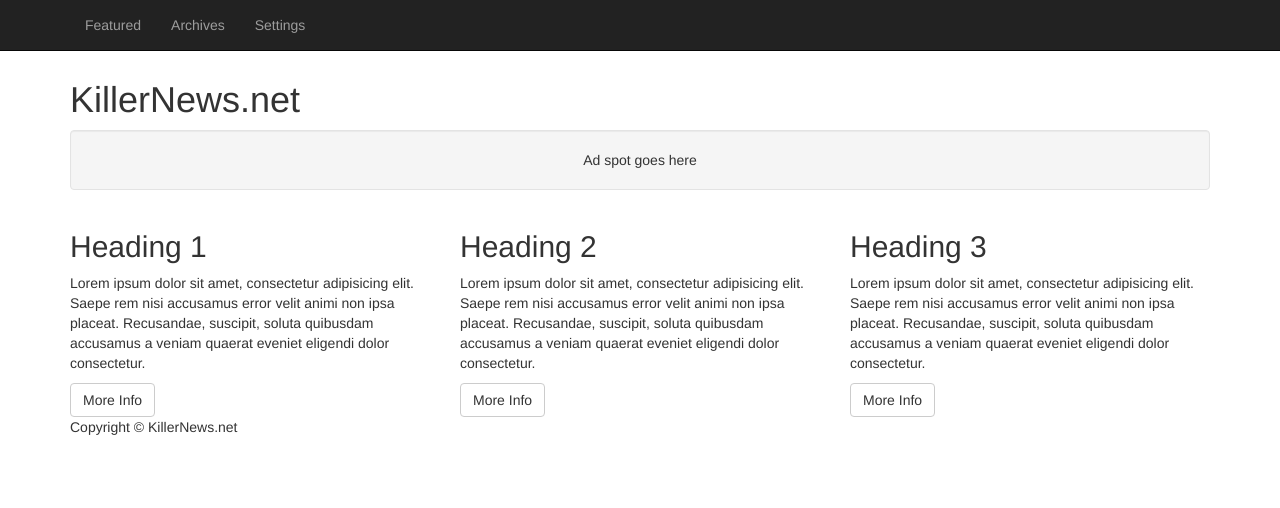
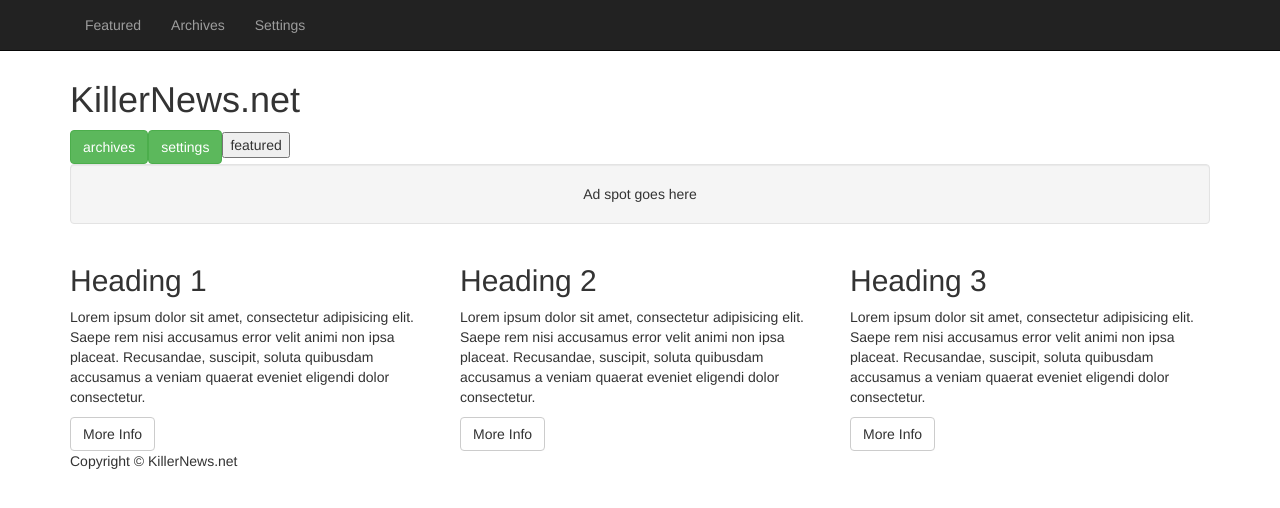
Before and after one commit to johnww7/my-website-proj, a React (Create React App) app in the folder react-tutorial/: page / in a window 1280 px wide. Shown: the top 508 px of the page. Built offline with nearby package versions, Linux system fonts and the light colour scheme.

Commit message:
Trying to get route to work like in tutorial vid

```diff
--- a/react-tutorial/src/index.js
+++ b/react-tutorial/src/index.js
@@ -1,17 +1,13 @@
 import React from 'react';
 import ReactDOM from 'react-dom';
-import {BrowserRouter as Router, Route, Link } from 'react-router-dom';
+import {BrowserRouter as Router, Route, Switch } from 'react-router-dom';
 
-import {Layout} from "./pages/Layout";
-import {Featured} from "./pages/Featured";
-import {Archives} from "./pages/Archives";
-import {Settings} from "./pages/Settings";
+import {App} from "./pages/App";
+
 
 const app = document.getElementById('app');
 ReactDOM.render(
   <Router>
-    <Route path="/" component={Layout}>
-
-    </Route>
+    <App />
   </Router>,
   app);
--- /dev/null
+++ b/react-tutorial/src/pages/App.js
@@ -0,0 +1,22 @@
+import React from 'react';
+import {BrowserRouter as Router, Route, Switch } from 'react-router-dom';
+
+import {Layout} from "./Layout";
+import {Featured} from "./Featured";
+import {Archives} from "./Archives";
+import {Settings} from "./Settings";
+
+export class App extends React.Component {
+  render() {
+    return (
+          <Switch>
+            <Route  path="/" component={Layout} />
+            <Route  path="featured" component={Featured} />
+            <Route  path="archives" component={Archives} />
+            <Route  path="settings" component={Settings} />
+          </Switch>
+
+
+    );
+  }
+}
--- a/react-tutorial/src/pages/Layout.js
+++ b/react-tutorial/src/pages/Layout.js
@@ -1,9 +1,20 @@
 import React from "react";
+import {Link} from "react-router-dom";
 
 export class Layout extends React.Component {
+  navigate() {
+    this.props.history.push({pathname: '/', state:null});
+  }
+
   render() {
     return (
-      <h1>KillerNews.net</h1>
+      <div>
+        <h1>KillerNews.net</h1>
+        {this.props.children}
+        <Link to="archives" className="btn btn-success">archives</Link>
+        <Link to="settings" className="btn btn-success">settings</Link>
+        <button onClick={this.navigate.bind(this)}>featured</button>
+      </div>
     );
   }
 }
```
